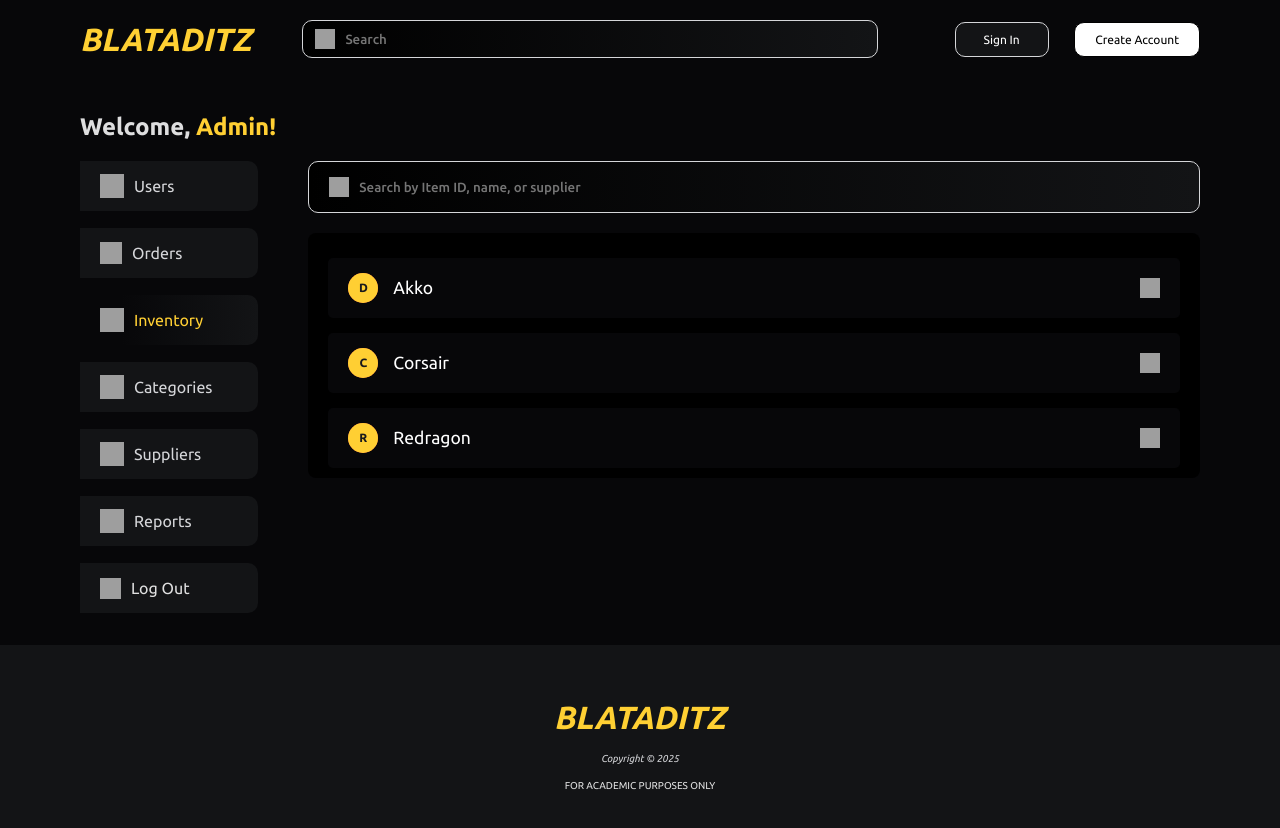
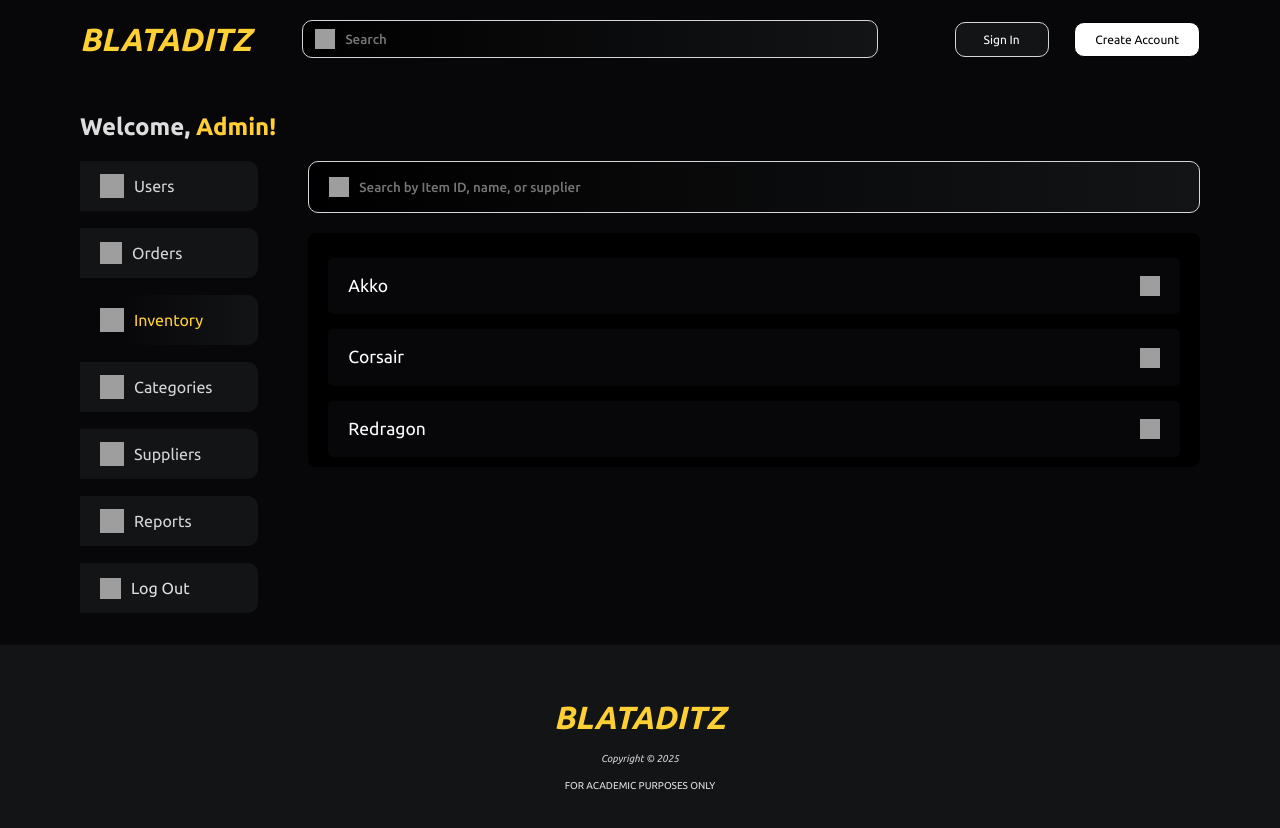
Before and after one commit to kiefgc/Blata-Ditz-Online-Retail-Store, a React (Vite) app in the folder frontend/blata-ditz-frontend/: page /admin/inventory in a window 1280 px wide. Shown: the top 828 px of the page. Built offline with nearby package versions, Linux system fonts and the light colour scheme; grey boxes are pictures that could not be loaded.

Commit message:
removed brand logo in inventory page

```diff
--- a/frontend/blata-ditz-frontend/src/pages/AdminInventory.css
+++ b/frontend/blata-ditz-frontend/src/pages/AdminInventory.css
@@ -175,24 +175,6 @@ li {
     rgba(19, 20, 22, 1) 100%
   );
 }
-
-.brand-logo-container {
-  width: 30px;
-  height: 30px;
-  margin-right: 15px;
-  background-color: #e04444;
-  border-radius: 50%;
-  display: flex;
-  align-items: center;
-  justify-content: center;
-}
-
-.brand-logo-text {
-  font-size: 1.1rem;
-  font-weight: bold;
-  color: #fff;
-}
-
 .brand-name {
   flex-grow: 1;
 
@@ -453,19 +435,6 @@ input[type="checkbox"] {
   flex-grow: 1;
 }
 
-.brand-logo-text-placeholder {
-  display: inline-flex;
-  justify-content: center;
-  align-items: center;
-  width: 30px;
-  height: 30px;
-  background-color: #ffcf33;
-  color: #1a1a1c;
-  border-radius: 50%;
-  font-weight: bold;
-  font-size: 1.2rem;
-}
-
 .add-detail-btn {
   background-color: black;
   border: 1px solid #ffcf33;
@@ -545,19 +514,6 @@ input[type="checkbox"] {
     flex-direction: column;
     gap: 1.5rem;
   }
-}
-
-.brand-logo-text {
-  display: inline-flex;
-  justify-content: center;
-  align-items: center;
-  width: 30px;
-  height: 30px;
-  background-color: #ffcf33;
-  color: #1a1a1c;
-  border-radius: 50%;
-  font-weight: bold;
-  font-size: 1.2rem;
 }
 
 .add-product-row {
--- a/frontend/blata-ditz-frontend/src/pages/AdminInventory.jsx
+++ b/frontend/blata-ditz-frontend/src/pages/AdminInventory.jsx
@@ -284,9 +284,6 @@ function AdminInventory() {
                     }`}
                     onClick={() => toggleBrand(brandData.brand)}
                   >
-                    <div className="brand-logo-container">
-                      <span className="brand-logo-text">{brandData.logo}</span>
-                    </div>
                     <span className="brand-name">{brandData.brand}</span>
                     <img
                       width="20"
```
